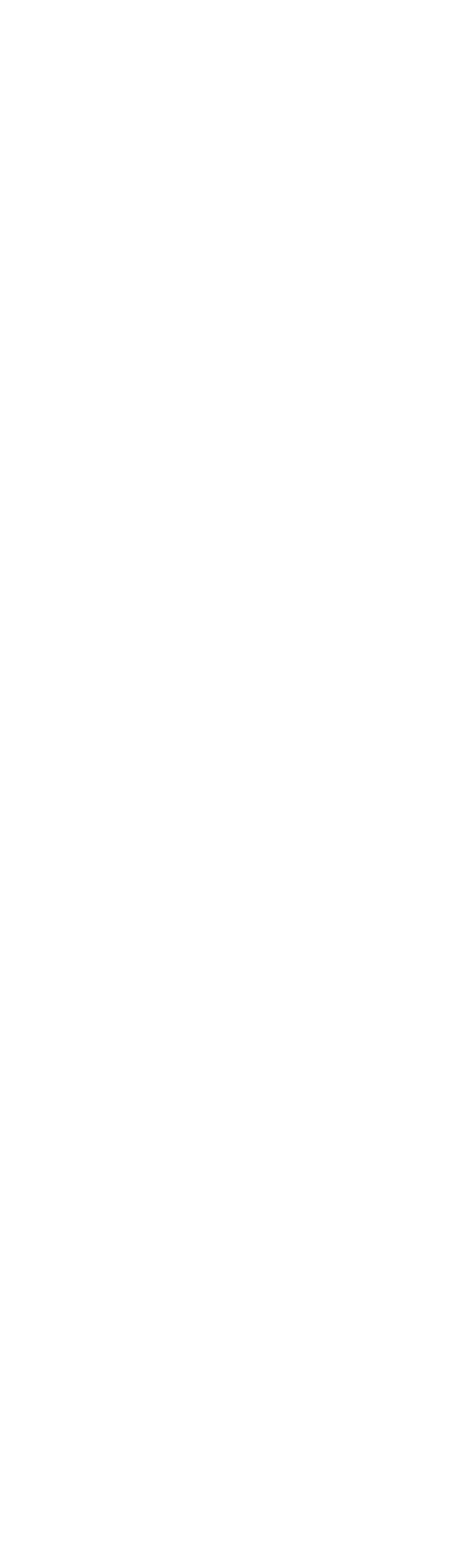
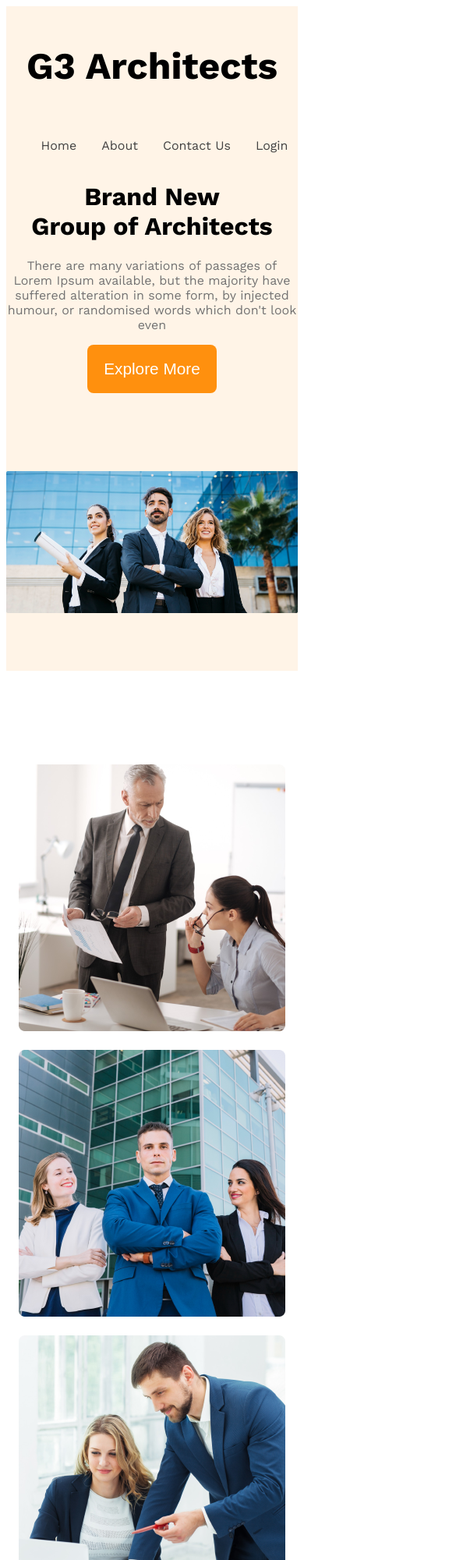
Before and after one commit to Hasibur805/architects-website, a plain HTML site: page index.html in a window 390 px wide. Shown: the top 2000 px of the page at 78% size, 585 px wide, since content can reach past the window. Before the commit the page ends 844 px from the top, so only its background shows below. Drawn offline with nearby package versions, Linux system fonts and the light colour scheme.

Commit message:
added section header and responsive style

```diff
--- a/index.html
+++ b/index.html
@@ -4,13 +4,81 @@
     <meta charset="UTF-8">
     <meta name="viewport" content="width=device-width, initial-scale=1.0">
     <title>Architect responsive website practice</title>
+    <link rel="stylesheet" href="style/index.css">
 </head>
-<body>
+<body class="work-sans">
     <header>
+        <nav class="nav-container display-flex">
+            <h3 class="brand">G3 Architects</h3>
+            <ul class="nav-links display-flex ">
+                <li class="nav-item"><a href="" class="nav-link dark-2">Home</a></li>
+                <li class="nav-item"><a href="" class="nav-link dark-2">About</a></li>
+                <li class="nav-item"><a href="" class="nav-link dark-2">Contact Us</a></li>
+                <li class="nav-item"><a href="" class="nav-link dark-2">Login</a></li>
+            </ul>
+        </nav>
+        <div class="banner">
+            <div class="banner-container">
+                <h1 class="banner-title">Brand New <br>Group of Architects</h1>
+                <p class="banner-description dark-3">
+                    There are many variations of passages of Lorem Ipsum available, but the majority have suffered alteration in some form, by injected humour, or randomised words which don't look even
+                </p>
+                <button class="btn-primary">Explore More</button>
+            </div>
+            <div class="image">
+                <img src="images/banner.png" alt="">
+            </div>
 
+        </div>
     </header>
     <main>
+        <!-- team work  -->
+            <section class="team-container display-flex">
+            <div class="team-image">
+                <img src="images/team1.png" alt="">
+                <img src="images/team2.png" alt="">
+                <img src="images/team3.png" alt="">
+                <img src="images/team4.png" alt="">
+            </div>
+            <div class="about-team">
+                <h3 class="section-title"><span class="dark-3">Quick list</span> of Our <span id="feature-color">Features</span></h3>
+                <p class="dark-3">There are many variations of passages of Lorem Ipsum available, but the majority have suffered alteration in some form, by injected humour, or randomised words which don't look even</p>
+                <button class="btn-primary">Explore More</button>
+            </div>
+         </section>
+         <section>
 
+         </section>
+         <section>
+            <div>
+                <h3 class="section-title">Some Facts</h3>
+            <p class="dark-3 facts-description">
+                There are many variations of passages of Lorem Ipsum available, but the majority have suffered alteration.
+            </p>
+            </div>
+            <div class="facts-container display-flex">
+                <div class="facts">
+                    <img src="images/icons/ribon.png" alt="" class="icon">
+                    <h4 class="face-number">54</h4>
+                    <h5 class="fact-name">Awards Winnings</h5>
+                </div>
+                <div class="facts">
+                    <img src="images/icons/projects.png" alt="" class="icon">
+                    <h4 class="face-number">1458</h4>
+                    <h5 class="fact-name">Project Finished</h5>
+                </div>
+                <div class="facts">
+                    <img src="images/icons/customers.png" alt="" class="icon">
+                    <h4 class="face-number">590</h4>
+                    <h5 class="fact-name">Clients Worked</h5>
+                </div>
+                <div class="facts">
+                    <img src="images/icons/email.png" alt="" class="icon">
+                    <h4 class="face-number">22578</h4>
+                    <h5 class="fact-name">Email Send</h5>
+                </div>
+            </div>
+         </section>
     </main>
     <footer>
 
--- a/style/index.css
+++ b/style/index.css
@@ -0,0 +1,157 @@
+/* google font  */
+@import url('https://fonts.googleapis.com/css2?family=Work+Sans:ital,wght@0,100..900;1,100..900&display=swap');
+
+
+.work-sans {
+  font-family: "Work Sans", sans-serif;
+  font-optical-sizing: auto;
+  font-style: normal;
+}
+
+/* shear style  */
+.display-flex{
+    display: flex;
+}
+.dark-1{
+    color: #131313;
+}
+.dark-2{
+    color: #424242;
+}
+.dark-3{
+    color: #727272;
+}
+.btn-primary{
+    background-color: #FF900E;
+    color: #ffffff;
+    padding: 1.2rem 1.3rem;
+    border-radius: 8px;
+    border: none;
+    font-size: 1.3rem;
+}
+main{
+    max-width: 1440px;
+    margin: 0 auto;
+}
+main > section{
+    margin-top: 120px;
+}
+.section-title{
+    font-size: 2.9rem;
+    font-weight: 600;
+}
+
+
+/* nav-style  */
+
+header{
+    background-color: rgba(255, 244, 231, 1);
+}
+
+.brand{
+    font-size: 3rem;
+}
+.banner{
+    max-width: 1440px;
+    margin: 0 auto;
+}
+.nav-container{
+    justify-content: space-between;
+    align-items: center;
+    max-width: 1440px;
+    margin: 0 auto;
+}
+.nav-links a{
+    text-decoration: none;
+    list-style: none;
+}
+.nav-item{
+    list-style: none;
+    margin-left: 2rem;
+}
+/* banner  */
+.banner-container{
+    max-width: 865px;
+    margin: 0 auto;
+    text-align: center;
+    margin-bottom: 100px;
+}
+
+.banner-title{
+    font-size: 4rem;
+    font-weight: 700;
+}
+.image img{
+    width: 100%;
+    padding-bottom: 70px;
+}
+/* team feature section  */
+.team-container{
+    justify-content: center;
+    align-items: center;
+    gap: 5rem;
+}
+.team-image{
+    display: grid;
+    grid-template-columns: repeat(2, 1fr);
+    gap: 1.5rem;
+}
+.about-team{
+    max-width: 530px;
+    margin: 1.6rem 0;
+}
+
+#feature-color{
+    color: #FF900E;
+    font-weight: 600;
+}
+/* facts section  */
+.facts-container{
+    justify-content: space-between;
+    text-align: center;
+    margin-top: 6rem;
+}
+.facts{
+    border: 2px solid #FF900E;
+    padding: 2rem 2.3rem;
+    border-radius: 10px;
+}
+.face-number{
+    color: #424242;
+    font-size: 2.6rem;
+    font-weight: 500;
+    margin: 1rem 0;
+}
+.fact-name{
+    color:#727272;
+    font-size: 1.2rem;
+    font-weight: 500;
+}
+
+
+
+
+
+
+
+
+/* responsive style  */
+@media screen and (max-width: 576px) {
+    .nav-container,
+    .team-container{
+        flex-direction: column;
+    }
+    .nav-links{
+        padding: 0;
+    }
+    .banner-title{
+        font-size: 2rem;
+    }
+    .image img{
+        width: 100%;
+    }
+    /*main section  */
+    .team-image{
+        grid-template-columns: repeat(1, 1fr);
+    }
+}
```
